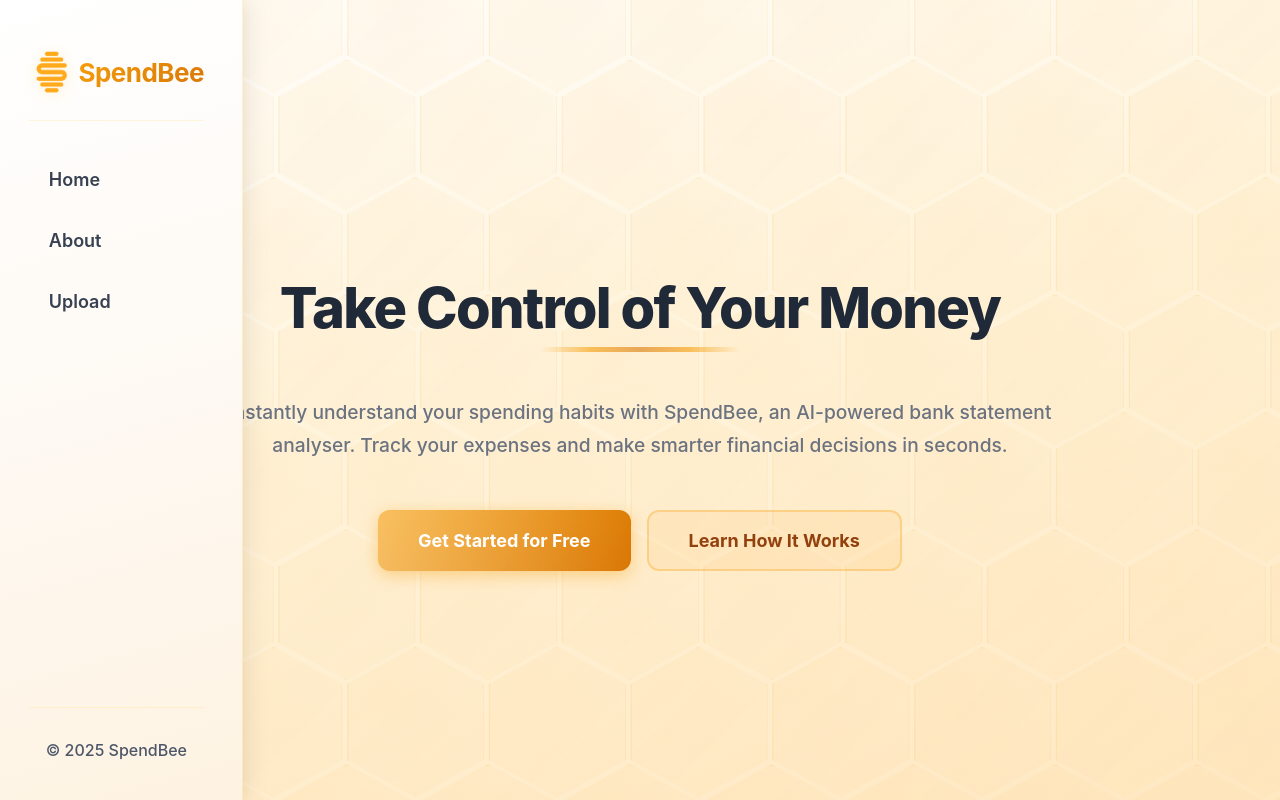
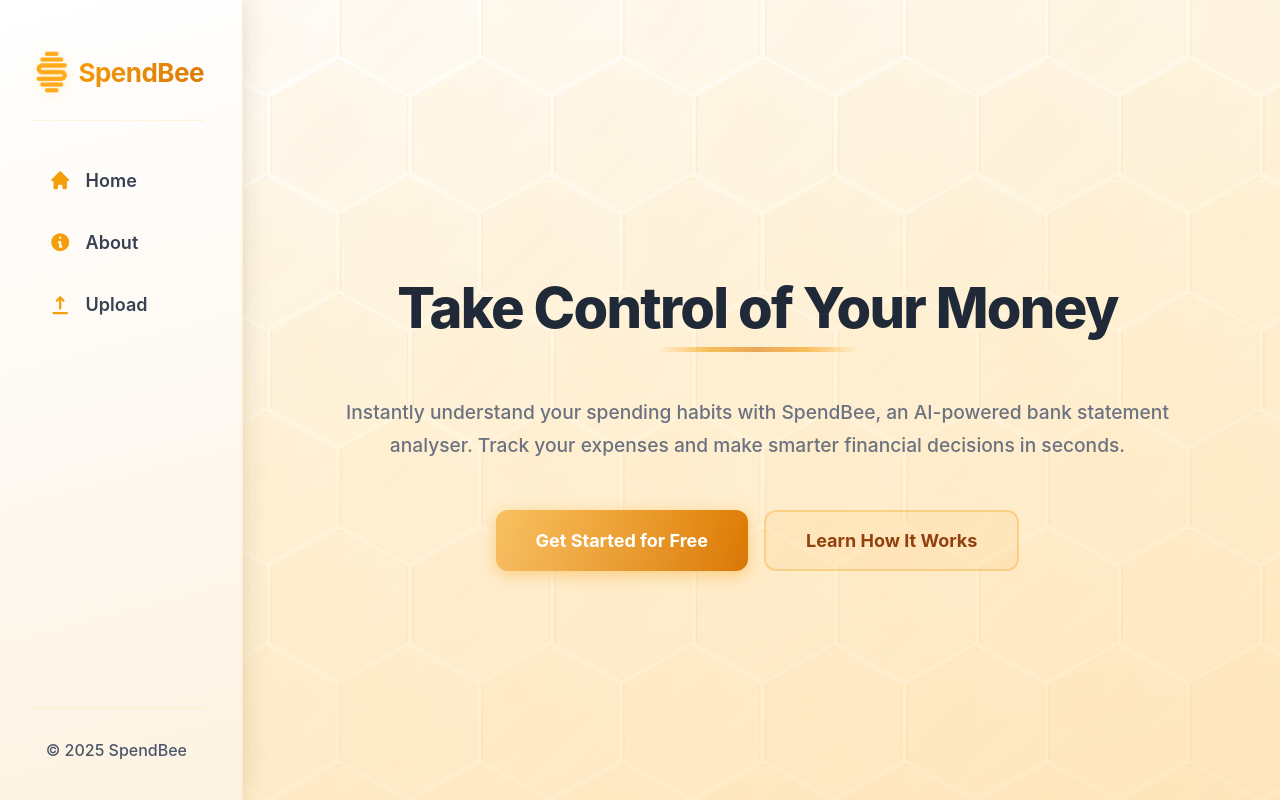
Before and after one commit to mh1803/SpendBee, a React (Vite) app in the folder spendbee/: page / in a window 1280 px wide. Shown: the top 800 px of the page. Built offline with nearby package versions, Linux system fonts and the light colour scheme.

Commit message:
Adjusted navbar and added smooth scroll

```diff
--- a/spendbee/package.json
+++ b/spendbee/package.json
@@ -27,6 +27,7 @@
     "react": "^19.2.0",
     "react-chartjs-2": "^5.3.1",
     "react-dom": "^19.2.0",
+    "react-icons": "^5.5.0",
     "recharts": "^3.5.1"
   },
   "devDependencies": {
--- a/spendbee/src/App.tsx
+++ b/spendbee/src/App.tsx
@@ -2,15 +2,19 @@ import { About } from "./frontend/components/about/About";
 import { Hero } from "./frontend/components/hero/Hero";
 import { Navbar } from "./frontend/components/navbar/Navbar";
 import { Upload } from "./frontend/components/upload/Upload";
+import "./global.css";
 
 function App() {
   return (
-    <>
+    <div className="AppLayout">
       <Navbar />
-      <Hero />
-      <About />
-      <Upload />
-    </>
+
+      <main className="AppContent">
+        <Hero />
+        <About />
+        <Upload />
+      </main>
+    </div>
   );
 }
 
--- a/spendbee/src/frontend/components/navbar/Navbar.module.css
+++ b/spendbee/src/frontend/components/navbar/Navbar.module.css
@@ -171,7 +171,9 @@
 }
 
 .navLinks a {
-  display: block;
+  display: flex;
+  align-items: center;
+  gap: 0.9rem;
   padding: 1rem 1.25rem;
   color: #374151;
   text-decoration: none;
@@ -181,6 +183,18 @@
   transition: all 0.2s cubic-bezier(0.4, 0, 0.2, 1);
   background-color: transparent;
   position: relative;
+}
+
+.navLinks a svg {
+  font-size: 1.4rem;
+  flex-shrink: 0;
+  color: #f59e0b;
+  transition: color 0.2s ease, transform 0.2s ease;
+}
+
+.navLinks a:hover svg {
+  color: #d97706;
+  transform: translateX(2px);
 }
 
 .navLinks a::before {
--- a/spendbee/src/frontend/components/navbar/Navbar.tsx
+++ b/spendbee/src/frontend/components/navbar/Navbar.tsx
@@ -2,36 +2,41 @@ import { useState } from "react";
 import styles from "./Navbar.module.css";
 import logo from "../../../../public/images/logo.png";
 
+import { HiHome, HiInformationCircle, HiUpload } from "react-icons/hi";
+
 export function Navbar() {
   const [isOpen, setIsOpen] = useState(false);
 
-  const toggleSidebar = () => {
-    setIsOpen(!isOpen);
-  };
+  const toggleSidebar = () => setIsOpen(!isOpen);
+  const closeSidebar = () => setIsOpen(false);
 
-  const closeSidebar = () => {
-    setIsOpen(false);
+  const handleSmoothScroll = (
+    e: React.MouseEvent<HTMLAnchorElement>,
+    id: string
+  ) => {
+    e.preventDefault();
+    const section = document.getElementById(id);
+    if (section) {
+      section.scrollIntoView({ behavior: "smooth" });
+    }
+    closeSidebar();
   };
 
   return (
     <>
-      {/* Mobile Hamburger Button */}
       <button
         className={`${styles.hamburger} ${isOpen ? styles.hidden : ""}`}
         onClick={toggleSidebar}
         aria-label="Toggle menu"
       >
-        <span className={styles.hamburgerLine}></span>
-        <span className={styles.hamburgerLine}></span>
-        <span className={styles.hamburgerLine}></span>
+        <span className={styles.hamburgerLine} />
+        <span className={styles.hamburgerLine} />
+        <span className={styles.hamburgerLine} />
       </button>
 
-      {/* Overlay for mobile */}
-      {isOpen && <div className={styles.overlay} onClick={closeSidebar}></div>}
+      {isOpen && <div className={styles.overlay} onClick={closeSidebar} />}
 
-      {/* Sidebar */}
       <nav className={`${styles.sidebar} ${isOpen ? styles.open : ""}`}>
-        {/* Mobile close button */}
         <button
           className={styles.closeButton}
           onClick={closeSidebar}
@@ -40,27 +45,30 @@ export function Navbar() {
           ×
         </button>
 
-        {/* Logo Section */}
         <div className={styles.logoSection}>
           <img className={styles.logo} src={logo} alt="SpendBee Logo" />
           <h1 className={styles.title}>SpendBee</h1>
         </div>
 
-        {/* Navigation Links */}
         <ul className={styles.navLinks}>
           <li>
-            <a href="#home" onClick={closeSidebar}>
-              Home
+            <a href="#home" onClick={(e) => handleSmoothScroll(e, "home")}>
+              <HiHome />
+              <span>Home</span>
             </a>
           </li>
+
           <li>
-            <a href="#about" onClick={closeSidebar}>
-              About
+            <a href="#about" onClick={(e) => handleSmoothScroll(e, "about")}>
+              <HiInformationCircle />
+              <span>About</span>
             </a>
           </li>
+
           <li>
-            <a href="#upload" onClick={closeSidebar}>
-              Upload
+            <a href="#upload" onClick={(e) => handleSmoothScroll(e, "upload")}>
+              <HiUpload />
+              <span>Upload</span>
             </a>
           </li>
         </ul>
--- a/spendbee/src/global.css
+++ b/spendbee/src/global.css
@@ -0,0 +1,25 @@
+html,
+body {
+  margin: 0;
+  padding: 0;
+  overflow-x: hidden;
+}
+
+.AppLayout {
+  min-height: 100dvh;
+  width: 100%;
+}
+
+.AppContent {
+  margin-left: 235px;
+  width: calc(100% - 235px);
+  min-height: 100dvh;
+  box-sizing: border-box;
+}
+
+@media (max-width: 1100px) {
+  .AppContent {
+    margin-left: 0;
+    width: 100%;
+  }
+}
```
Also changed, not shown: 1 other file (tests, documents, lock files or other folders).
